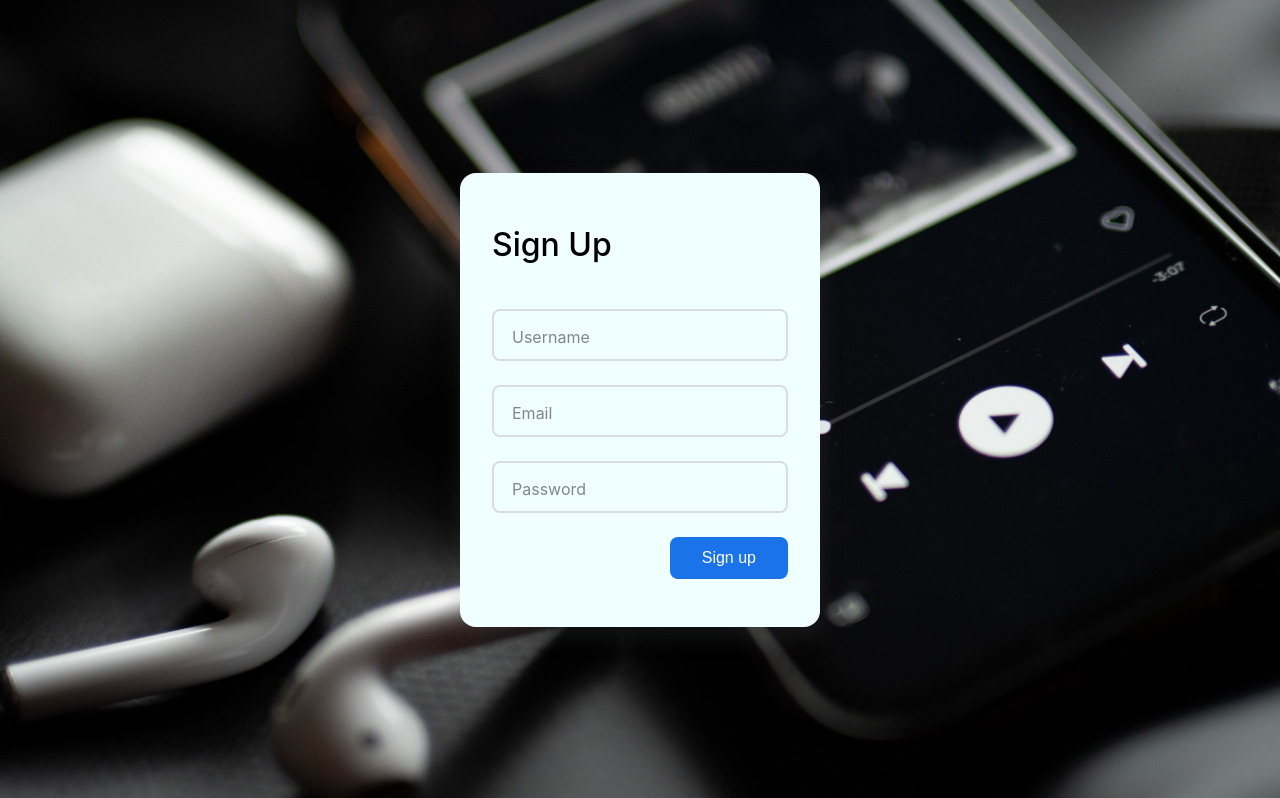
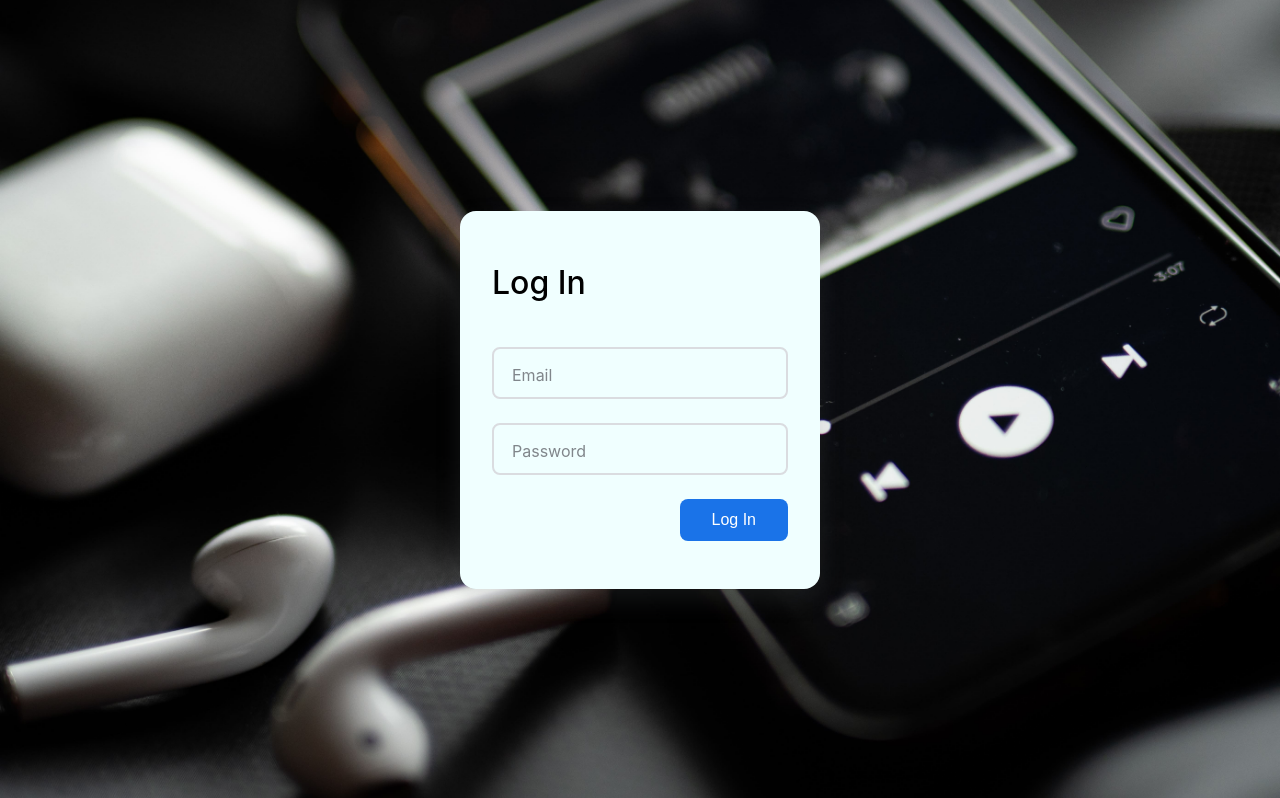
Before and after one commit to tivereidoro/mie_studio_app, a React (Vite) app: page / in a window 1280 px wide. Shown: the top 798 px of the page. Built offline with nearby package versions, Linux system fonts and the light colour scheme.

Commit message:
Optimise login page

```diff
--- a/src/components/LoginPage.jsx
+++ b/src/components/LoginPage.jsx
@@ -1,9 +1,13 @@
 import React from 'react';
 import "./AuthPageStyle.css";
+import bgImage from "../assets/music.jpg"
 
 export default function LoginPage() {
     return (
         <div className='form_container'>
+            <img src={bgImage} alt="login image" class="login__img" />
+
+
             <form action="" className="form">
                 <h1 className="form__title">Log In</h1>
 
--- a/src/main.jsx
+++ b/src/main.jsx
@@ -13,7 +13,7 @@ import SignupPage from "./components/SignupPage";
 ReactDOM.createRoot(document.getElementById("root")).render(
   <React.StrictMode>
     <BrowserRouter>
-      {/* <LoginPage /> */}
+      <LoginPage />
       <SignupPage />
     </BrowserRouter>
   </React.StrictMode>
```
